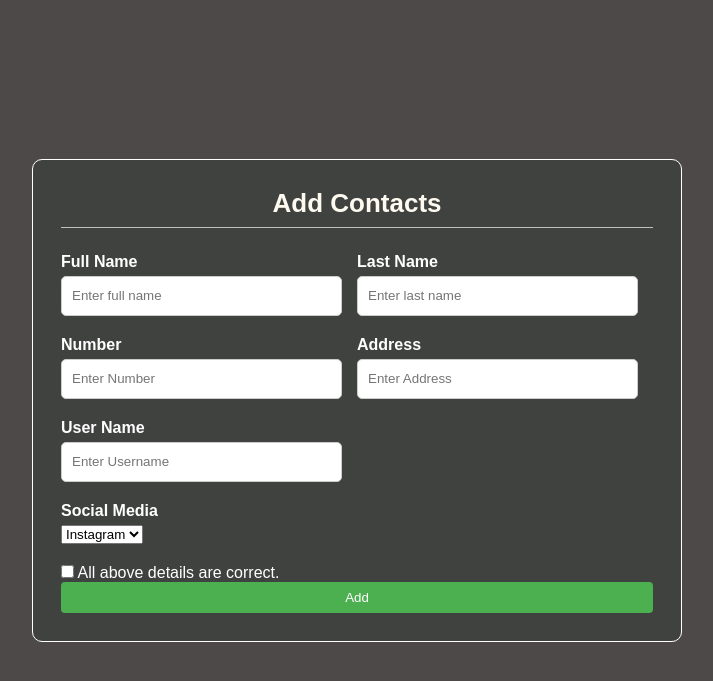
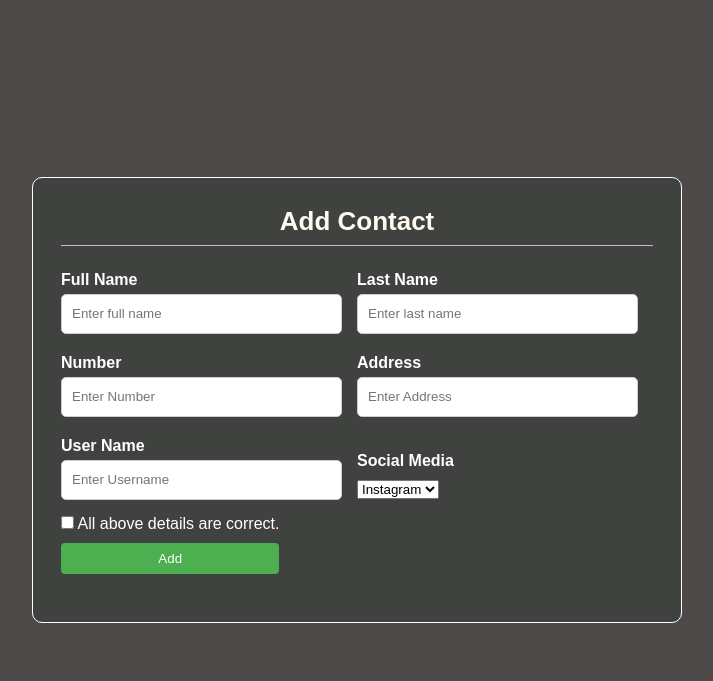
Before and after one commit to UjjwalMrzn/PhoneBook, a Django app: template accounts/templates/accounts/add.html in a window 1280 px wide. Shown: the top 681 px of the page, without its empty margins (283-996 px from the left). Run offline with Django 3.2, Linux system fonts and the light colour scheme; the template is opened without the code that fills it, so the values that code supplies are empty; some libraries are stand-ins or nearby versions.

Commit message:
number display

```diff
--- a/accounts/admin.py
+++ b/accounts/admin.py
@@ -6,5 +6,6 @@ from .models import *
 
 admin.site.register(Person)
 admin.site.register(Phone)
+admin.site.register(Address)
 admin.site.register(Email)
 admin.site.register(SocialMedia)
--- a/accounts/templates/accounts/add.html
+++ b/accounts/templates/accounts/add.html
@@ -74,6 +74,43 @@ h2{
     color:#ffffff;
     font-weight: bold;
 }
+.input-box {
+  display: flex;
+  flex-wrap: wrap;
+  width: 50%;
+  padding-bottom: 15px;
+}
+
+.input-box input {
+  height: 40px;
+  width: 95%;
+  padding: 0 10px;
+  border-radius: 5px;
+  border: 1px solid #ccc;
+}
+
+.input-box label,
+.media-title {
+  width: 100%; /* Adjusted width for labels */
+  margin: 5px 0;
+  color: #ffffff;
+  font-weight: bold;
+}
+
+.media-title {
+  margin-top: 20px; /* Added margin-top for spacing */
+}
+
+.select-box {
+  width: 100%; /* Adjusted width for select box */
+  margin-top: 5px; /* Added margin-top for spacing */
+}
+
+.button-container {
+  width: 100%; /* Adjusted width for button container */
+  margin-top: 5%; /* Added margin-top for spacing */
+}
+
 
 .form-check label{
   color: #ffffff;
@@ -87,10 +124,10 @@ h2{
     border-radius: 4px;
     cursor: pointer;
 }
-
 .button-container:hover {
     background-color: #45a049; /* Darker Green */
 }
+
 
 </style>
 
@@ -99,7 +136,7 @@ h2{
 <body>
   <div class="cointainer">
     <form action="" method="post">
-      <h2>Add Contacts</h2>
+      <h2>Add Contact</h2>
       <div class="content">
         <div class="input-box">
           <label for="firstname">Full Name</label>
@@ -121,8 +158,9 @@ h2{
           <label for="username">User Name</label>
           <input type="text" placeholder="Enter Username" name="uname" required>
         </div>
+        <div class="input-box">
         <span class="media-title"> Social Media</span>
-        <div>
+        <div class="select-box">
         <select id="socialmedia" name="media">
           <option value="Instagram">Instagram</option>
           <option value="Facebook">Facebook</option>
--- a/accounts/templates/accounts/search.html
+++ b/accounts/templates/accounts/search.html
@@ -79,6 +79,7 @@ td form button:hover {
                     <tr>
                         <th scope="col">Name</th>
                         <th scope="col">Phone Number</th>
+                        <th scope="col">Address</th>
                         <th scope="col">Email</th>
                         <th scope="col">Social Media</th>
                         <th scope="col">Action</th> <!-- New column for edit and delete buttons -->
@@ -90,6 +91,7 @@ td form button:hover {
                     <tr>
                         <td>{{ person.first_name}} {{ person.last_name }}</td>
                         <td>{{ person.phone.Number }}</td>
+                        <td>{{ person.address }}</td>
                         <td>{{ person.email }}</td>
                         <td>
                             {% if person.media.User_Name and person.media.Linked_App %}
```
Also changed, not shown: accounts/models.py (+10 -2 lines), accounts/templates/accounts/home.html (+10 -6 lines), accounts/migrations/0017_address.py (added), accounts/migrations/0018_person_address.py (added), db.sqlite3.
